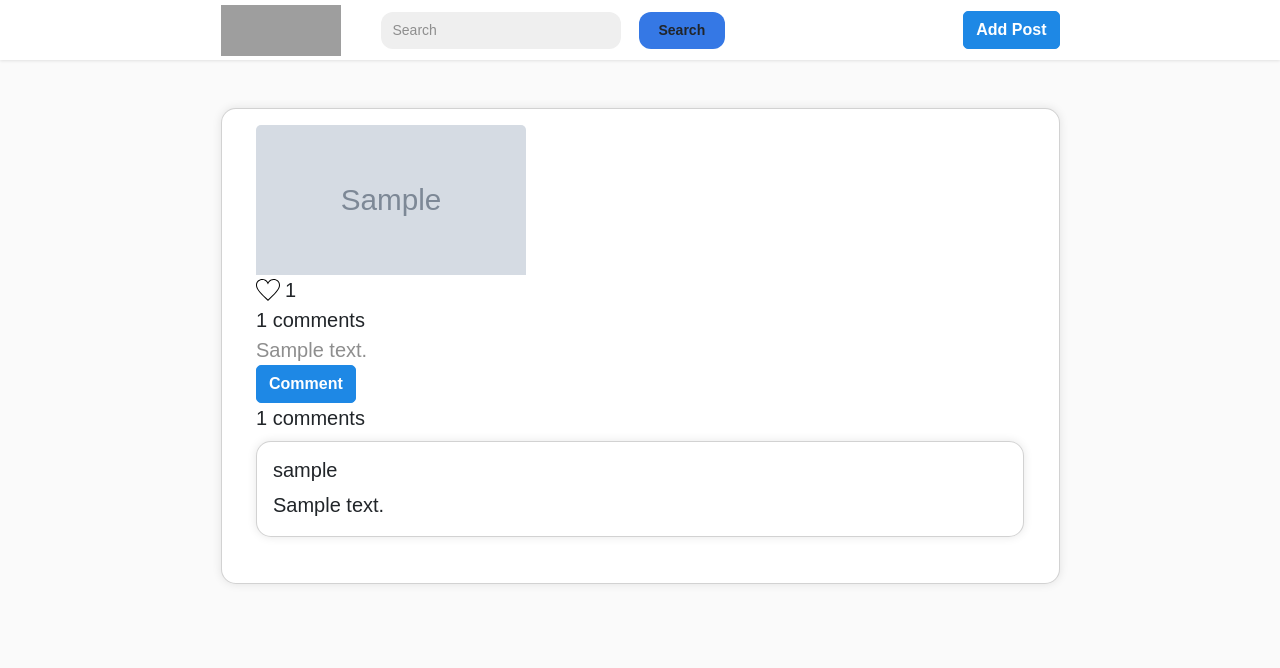
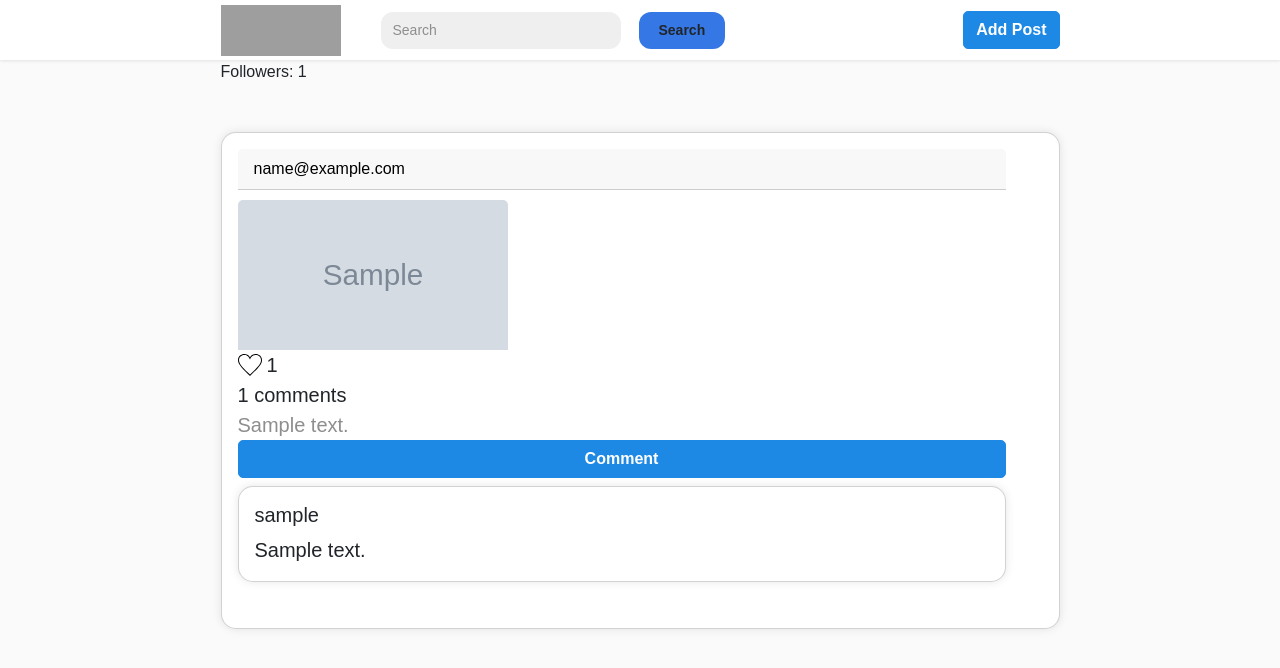
Before and after one commit to IvanAshikhin/homework_63_ivan_ashikhin, a Django app: template templates/main.html in a window 1280 px wide. Shown: the top 668 px of the page. Run offline with Django 3.2, Linux system fonts and the light colour scheme; the template is opened without the code that fills it: most values are stand-ins (such as "Sample title", 1, 10 or a date in 2020); grey boxes marked "Sample" are stand-in pictures; some libraries are stand-ins or nearby versions; grey boxes are pictures that could not be loaded.

Commit message:
Подписка
Реализовал подписку на пользователя

```diff
--- a/accounts/urls.py
+++ b/accounts/urls.py
@@ -1,6 +1,7 @@
 from django.urls import path
 
 from accounts.views import LoginView, logout_view, RegisterView, ProfileView, UserChangeView
+from posts.views import SubscribeView
 
 urlpatterns =[
     path('login/', LoginView.as_view(), name='login'),
@@ -8,4 +9,5 @@ urlpatterns =[
     path('register/', RegisterView.as_view(), name='register'),
     path('profile/<int:pk>', ProfileView.as_view(), name='profile'),
     path('profile/<int:pk>/change', UserChangeView.as_view(), name='change'),
+    path('subscribe/<int:pk>/', SubscribeView.as_view(), name='subscribe'),
 ]
--- a/posts/urls.py
+++ b/posts/urls.py
@@ -1,6 +1,6 @@
 from django.urls import path
 
-from accounts.views import like_post
+from accounts.views import like_post, ProfileView
 from posts.views import IndexView, PostAddView, MainView, UserProfileView, create_comment
 
 urlpatterns = [
@@ -10,5 +10,6 @@ urlpatterns = [
     path('users/<int:pk>/', UserProfileView.as_view(), name='user_profile'),
     path('post/<int:post_pk>/comment/', create_comment, name='create_comment'),
     path('<int:post_pk>/like/', like_post, name='like'),
+    path('profile/<int:pk>', ProfileView.as_view(), name='profile'),
 
 ]
--- a/static/css/style.css
+++ b/static/css/style.css
@@ -436,3 +436,12 @@ input[type="text"], textarea, input[type="number"] {
     max-width: 863px;
     margin: 0 auto;
 }
+
+.card-header{
+ margin-bottom: 10px;
+}
+
+.us_link{
+    color: black;
+    text-decoration: none;
+}
--- a/templates/main.html
+++ b/templates/main.html
@@ -8,10 +8,17 @@
     </li>
 {% endblock %}
 {% block content %}
+    <span class="navbar-text follow">
+                Followers: {{ post.author.subscriber_count }}
+            </span>
     {% for post in posts %}
         <div class="card mb-5 mt-5">
-            <div class="col">
-                <div class="card-body">
+            <div class="card-body">
+                <div class="col">
+                    <div class="card-header">
+                        <a class="us_link"
+                           href="{% url 'profile' post.author.pk %}">{{ post.author.email }}</a>
+                    </div>
                     {% if post.image %}
                         <img src="{{ post.image }}" class="card-img-top" style="width: 270px; height: 150px"
                              alt="...">
@@ -31,7 +38,6 @@
                     <p class="card-text">{{ post.comments_count }} comments</p>
                     <p class="card-text">{{ post.description }}</p>
                     <a class="btn btn-dark" href="{% url 'create_comment' post.pk %}">Comment</a>
-                    <p class="card-text">{{ post.comments_count }} comments</p>
                     {% for comment in post.comments.all %}
                         <div class="card mt-2">
                             <div class="card-body">
```
Also changed, not shown: accounts/templates/user_detail.html (+14 -3 lines), posts/views.py (+20 -3 lines), accounts/views.py (line endings or trailing spaces).
